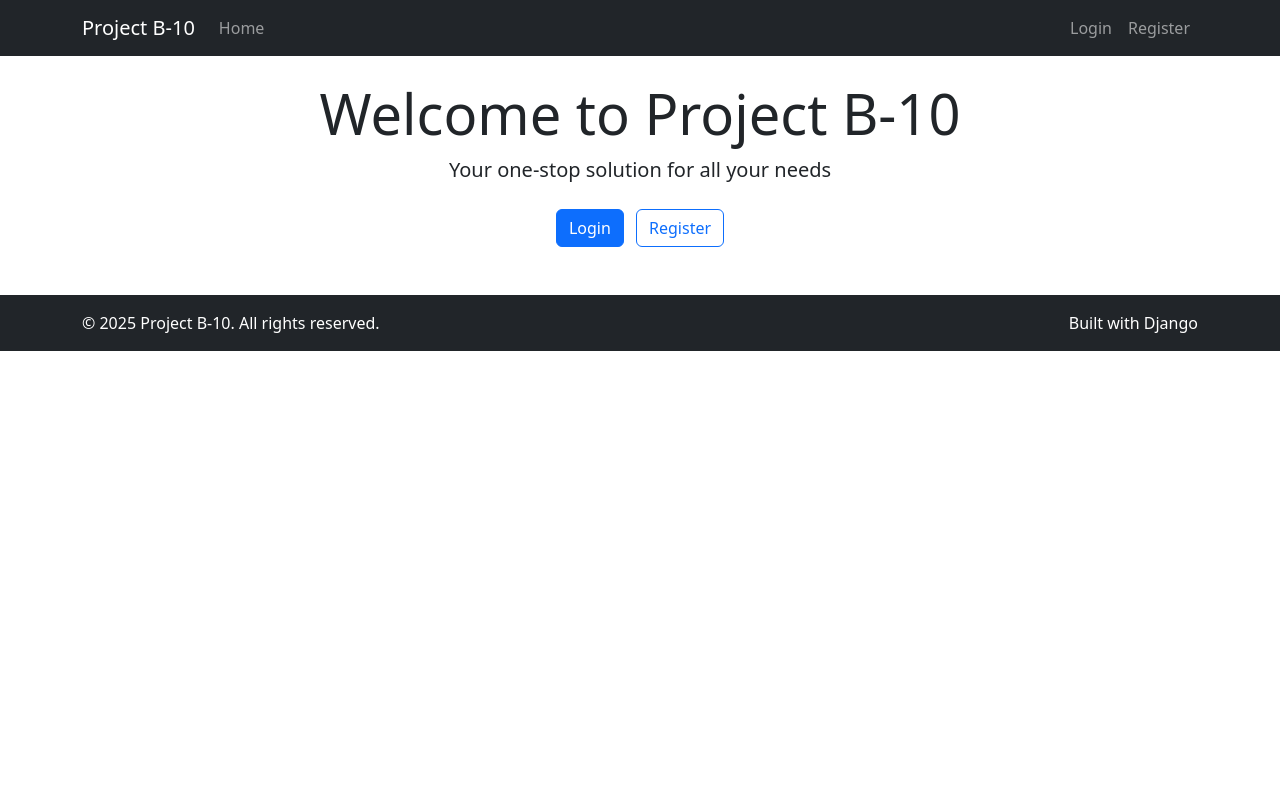
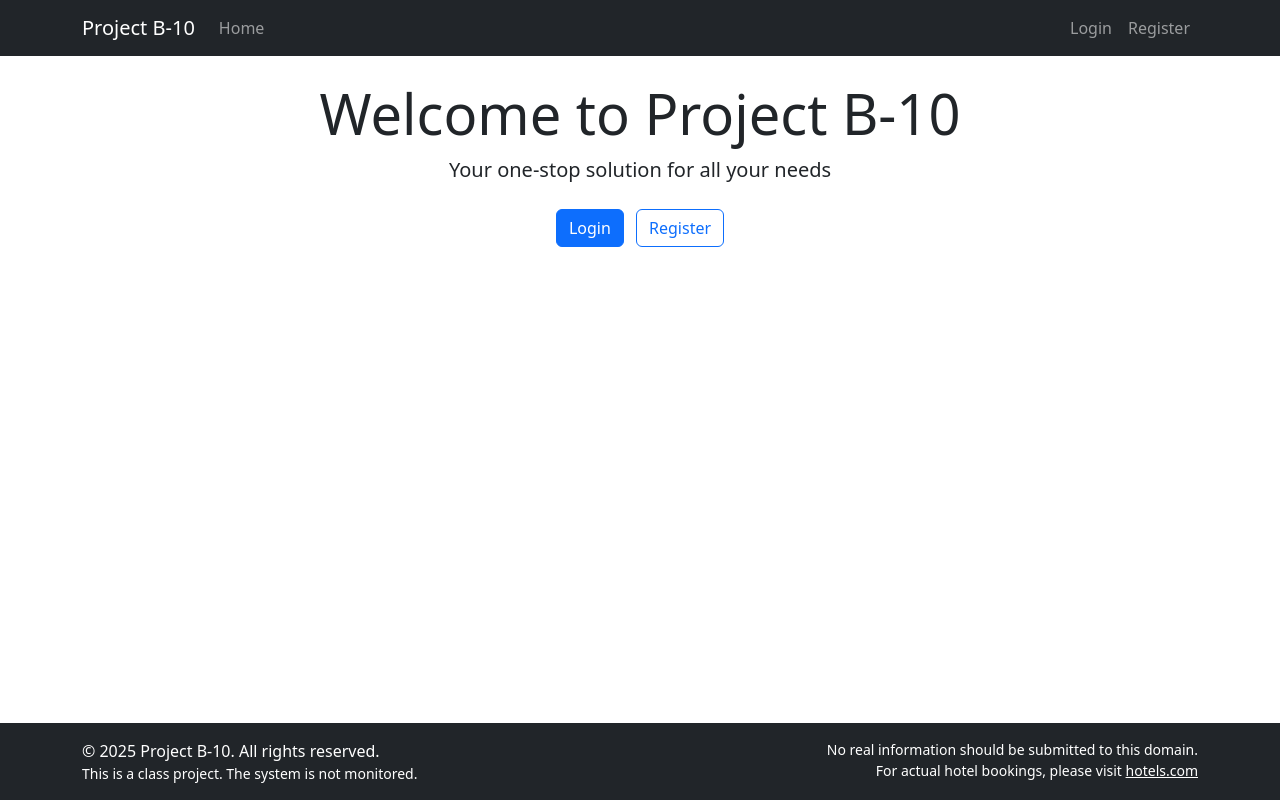
Before and after one commit to paris-phan/hootel, a Django app: page / in a window 1280 px wide. Run offline with Django 5.2, Linux system fonts and the light colour scheme.

Commit message:
base html setup

```diff
--- a/templates/base.html
+++ b/templates/base.html
@@ -6,6 +6,21 @@
     <title>{% block title %}Project B-10{% endblock %}</title>
     <!-- Bootstrap CSS -->
     <link href="https://cdn.jsdelivr.net/npm/bootstrap@5.3.0/dist/css/bootstrap.min.css" rel="stylesheet">
+    <style>
+        html, body {
+            height: 100%;
+        }
+        body {
+            display: flex;
+            flex-direction: column;
+        }
+        main {
+            flex: 1 0 auto;
+        }
+        footer {
+            flex-shrink: 0;
+        }
+    </style>
     <!-- Custom CSS -->
     {% block extra_css %}{% endblock %}
 </head>
--- a/templates/includes/footer.html
+++ b/templates/includes/footer.html
@@ -1,11 +1,13 @@
-<footer class="bg-dark text-white mt-5 py-3">
+<footer class="bg-dark text-white py-3">
     <div class="container">
         <div class="row">
             <div class="col-md-6">
                 <p class="mb-0">&copy; {% now "Y" %} Project B-10. All rights reserved.</p>
+                <p class="mb-0 small">This is a class project. The system is not monitored.</p>
             </div>
             <div class="col-md-6 text-md-end">
-                <p class="mb-0">Built with Django</p>
+                <p class="mb-0 small">No real information should be submitted to this domain.</p>
+                <p class="mb-0 small">For actual hotel bookings, please visit <a href="https://www.hotels.com" class="text-white" target="_blank">hotels.com</a></p>
             </div>
         </div>
     </div>
```
